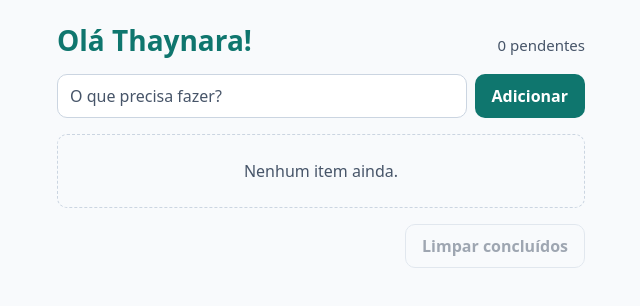
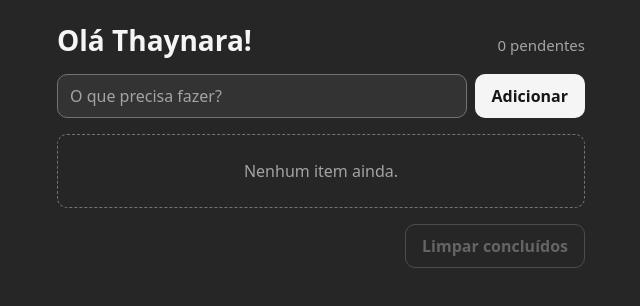
Before and after one commit to mhenriquers/Agendei, a plain HTML site: page index.html in a window 1280 px wide. Shown: the whole page, without its empty margins (319-959 px from the left). Drawn offline with Linux system fonts and the light colour scheme.

Commit message:
Deixa o visual monocromático com fundo escuro
Tema único em preto e branco, sem variação claro/escuro: fundo #262626
(um pouco mais escuro que grafite), superfícies #333, texto e botão
principal #f5f5f5. theme-color e cores do manifest acompanham.
CACHE_NAME vai para checklist-v4; a tarefa T1 foi ajustada para usar
v5 em diante.

Co-Authored-By: Claude Opus 5.5 <noreply@anthropic.com>

```diff
--- a/index.html
+++ b/index.html
@@ -8,13 +8,13 @@
   <meta name="description" content="Checklist simples que funciona offline.">
 
   <link rel="manifest" href="./manifest.webmanifest">
-  <meta name="theme-color" content="#0f766e">
+  <meta name="theme-color" content="#262626">
   <link rel="icon" type="image/png" sizes="192x192" href="./icons/icon-192.png">
   <link rel="apple-touch-icon" href="./icons/icon-192.png">
   <meta name="apple-mobile-web-app-capable" content="yes">
   <meta name="mobile-web-app-capable" content="yes">
   <meta name="apple-mobile-web-app-title" content="Agendei">
-  <meta name="apple-mobile-web-app-status-bar-style" content="default">
+  <meta name="apple-mobile-web-app-status-bar-style" content="black">
 
   <link rel="stylesheet" href="./styles.css">
   <script src="./app.js" defer></script>
--- a/styles.css
+++ b/styles.css
@@ -1,15 +1,16 @@
 /* ===== Tokens ===== */
+/* Tema único, monocromático (preto e branco), com fundo um pouco mais escuro que grafite. */
 :root {
-  --accent: #0f766e;
-  --accent-hover: #115e59;
-  --accent-contrast: #ffffff;
-  --bg: #f8fafc;
-  --surface: #ffffff;
-  --text: #0f172a;
-  --muted: #475569;
-  --border: #cbd5e1;
-  --danger: #b91c1c;
-  --focus: #0f766e;
+  --accent: #f5f5f5;
+  --accent-hover: #d4d4d4;
+  --accent-contrast: #171717;
+  --bg: #262626;
+  --surface: #333333;
+  --text: #f5f5f5;
+  --muted: #a3a3a3;
+  --border: #737373;
+  --danger: #ffffff;
+  --focus: #f5f5f5;
 
   --space-1: 4px;
   --space-2: 8px;
@@ -20,22 +21,7 @@
   --tap: 44px;
   --font: system-ui, -apple-system, "Segoe UI", Roboto, "Helvetica Neue", Arial, sans-serif;
 
-  color-scheme: light dark;
-}
-
-@media (prefers-color-scheme: dark) {
-  :root {
-    --accent: #2dd4bf;
-    --accent-hover: #5eead4;
-    --accent-contrast: #042f2e;
-    --bg: #0f172a;
-    --surface: #1e293b;
-    --text: #e2e8f0;
-    --muted: #94a3b8;
-    --border: #334155;
-    --danger: #f87171;
-    --focus: #2dd4bf;
-  }
+  color-scheme: dark;
 }
 
 /* ===== Base ===== */
--- a/sw.js
+++ b/sw.js
@@ -10,7 +10,7 @@
  */
 'use strict';
 
-var CACHE_NAME = 'checklist-v3';
+var CACHE_NAME = 'checklist-v4';
 
 var ASSETS = [
   './',
```
Also changed, not shown: manifest.webmanifest, 3 other files.
